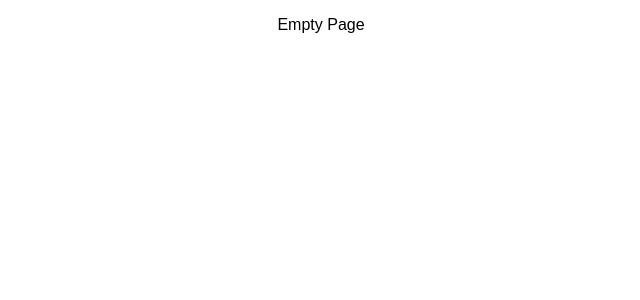
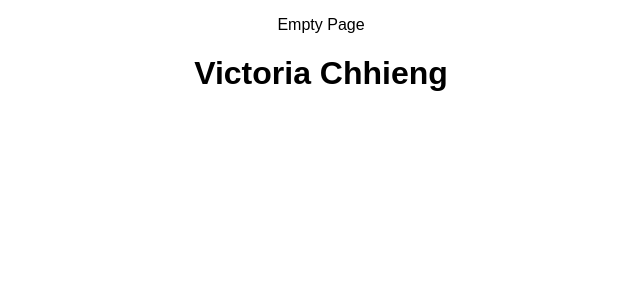
Before and after one commit to victoriachhieng/weekend-6-portfolio, a React (Create React App) app: page / in a window 1280 px wide. Shown: the top 300 px of the page, without its empty margins (319-959 px from the left). Built offline with nearby package versions, Linux system fonts and the light colour scheme.

Commit message:
add project page component basic setup

```diff
--- a/src/components/App/App.js
+++ b/src/components/App/App.js
@@ -1,5 +1,6 @@
 import React, { Component } from 'react';
 import './App.css';
+import ProjectPage from '../ProjectPage/ProjectPage';
 
 class App extends Component {
   // Renders the entire app on the DOM
@@ -7,6 +8,7 @@ class App extends Component {
     return (
       <div className="App">
         <p>Empty Page</p>
+        <ProjectPage/>
       </div>
     );
   }
--- /dev/null
+++ b/src/components/ProjectPage/ProjectPage.jsx
@@ -0,0 +1,13 @@
+import React, {Component} from 'react';
+
+class ProjectPage extends Component {
+    render(){
+        return (
+            <div>
+                <h1>Victoria Chhieng</h1>
+            </div>
+        )
+    }
+}
+
+export default ProjectPage;
```
Also changed, not shown: package.json (+8 -2 lines), 1 other file (tests, documents, lock files or other folders).
